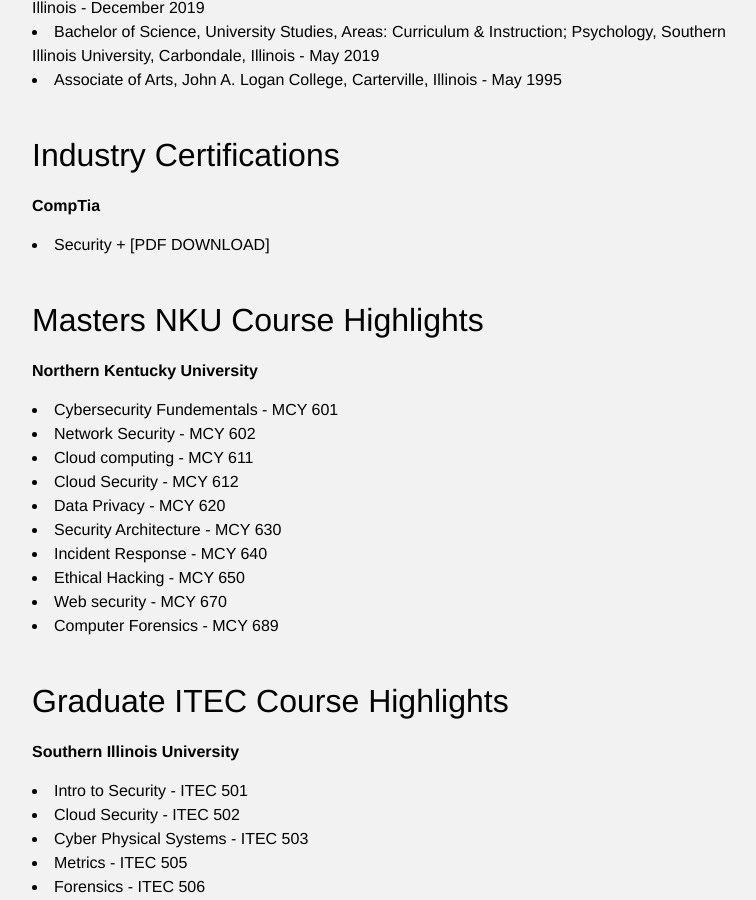
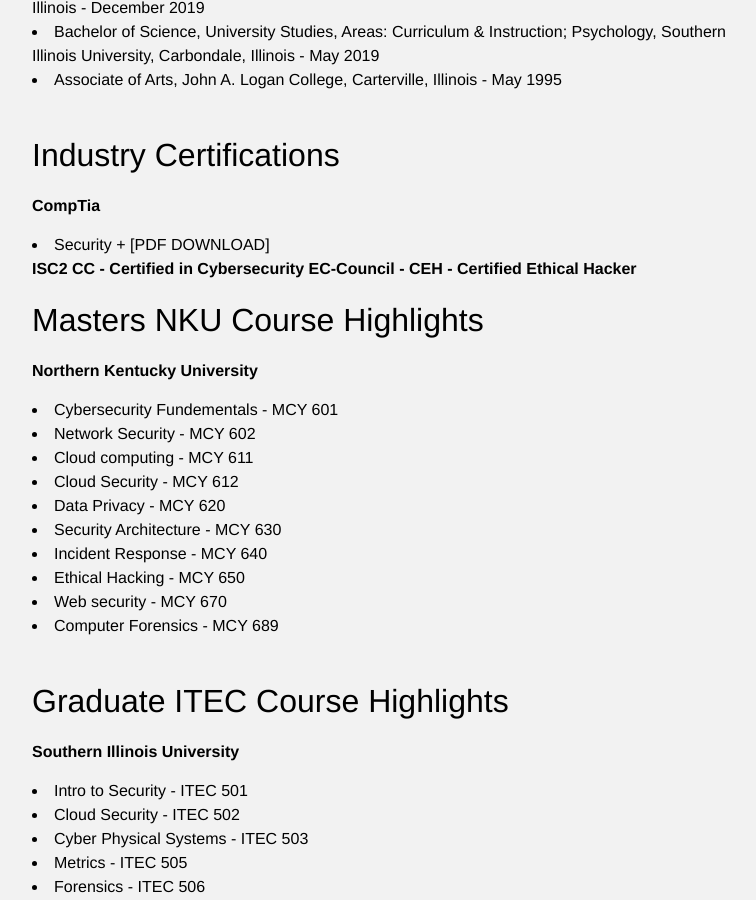
Before and after one commit to jmillersiu/jmillersiu.github.io, a Jekyll site: the page built from _posts/2023-01-22-education.markdown, in a window 1280 px wide and 900 px high, scrolled down 324 px. Shown: the whole window, without its empty margins (238-994 px from the left). Built offline with Jekyll 4.4.1, drawn with Linux system fonts in a browser that asks for light colours.

Commit message:
Update 2023-01-22-education.markdown

```diff
--- a/_posts/2023-01-22-education.markdown
+++ b/_posts/2023-01-22-education.markdown
@@ -25,6 +25,8 @@
 **CompTia**
 <li> <a href="https://www.credly.com/badges/575ce827-82b6-4e5c-b59e-4860ae926356/linked_in_profile">Security +</a>
 <a href="https://jmillersiu.github.io/assets/security.pdf" download>[PDF DOWNLOAD]</a></li>
+**ISC2 CC - Certified in Cybersecurity**
+**EC-Council - CEH - Certified Ethical Hacker**
 <br>
 
 Masters NKU Course Highlights
```
